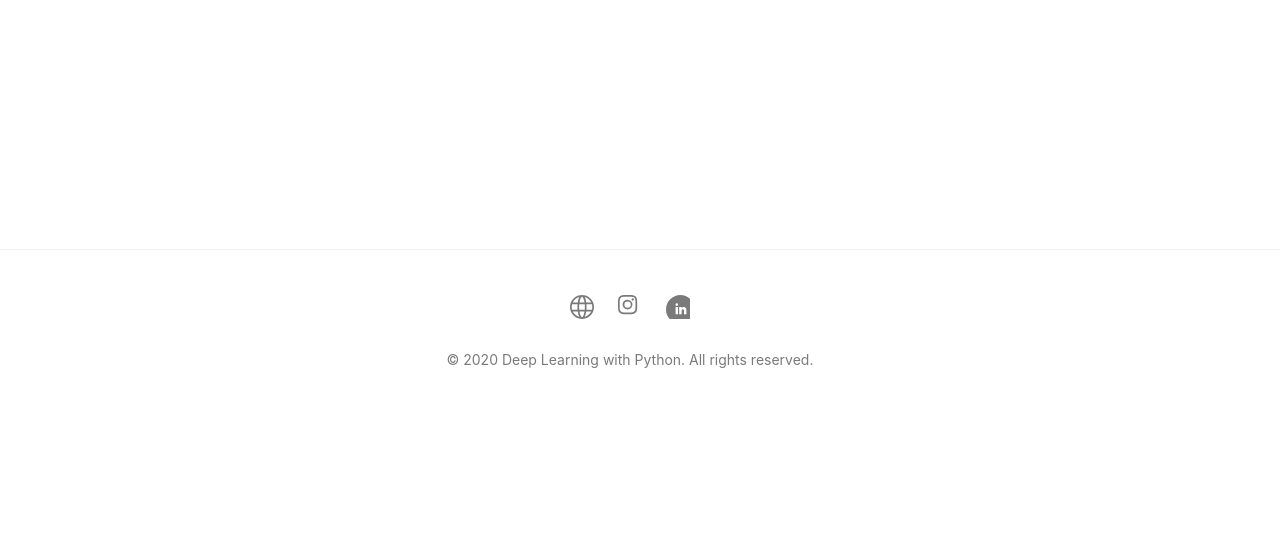
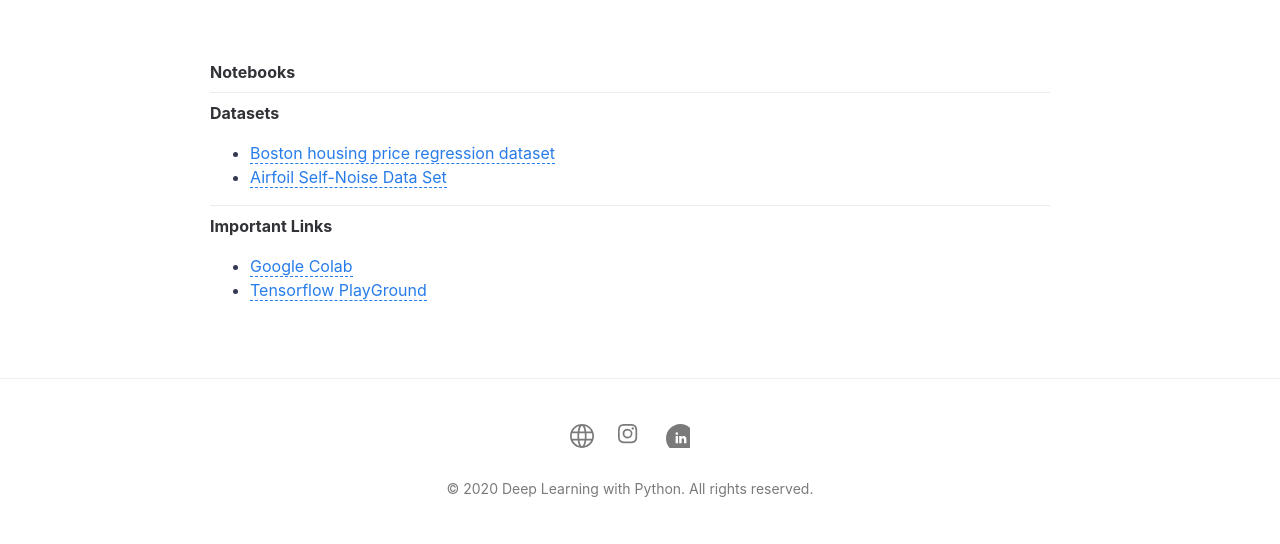
Before and after one commit to Ankur-singh/mitwpu, a Jekyll site: the page built from resources.md, in a window 1280 px wide. Shown: the part 485-1029 px from the top of the page. Built offline with Jekyll 4.4.1, drawn with Linux system fonts in a browser that asks for light colours; before the commit the page ends 900 px from its top, so only the background shows below that.

Commit message:
updated nb1

```diff
--- a/resources.md
+++ b/resources.md
@@ -9,3 +9,20 @@ published: True
 <!-- <h1 style="text-align: center;">{{ site.batch_name }} Batch</h1> -->
 
 <!-- <h2 style="text-align: center;">Resources will be available once the course begins!</h2> -->
+
+#### Notebooks
+
+
+
+
+***
+
+#### Datasets
+- [Boston housing price regression dataset](https://keras.io/datasets/#boston-housing-price-regression-dataset)
+- [Airfoil Self-Noise Data Set](https://archive.ics.uci.edu/ml/datasets/Airfoil+Self-Noise)
+
+***
+
+#### Important Links
+- [Google Colab](https://colab.research.google.com/)
+- [Tensorflow PlayGround](https://playground.tensorflow.org/)
```
Also changed, not shown: _posts/2019-11-09-Quiz-1-Introduction.html (deleted, +0 -24 lines), _posts/2019-11-10-Quiz-2-Conditions-and-Loops.html (deleted, +0 -22 lines), _posts/2019-11-16-Quiz-3-Data-Structures.html (deleted, +0 -22 lines), _posts/2019-11-17-Quiz-4-Functions.html (deleted, +0 -22 lines), prerequisites.md (+1 -3 lines), notebooks/images/logo_full.png (added), notebooks/images/model.png (added).
